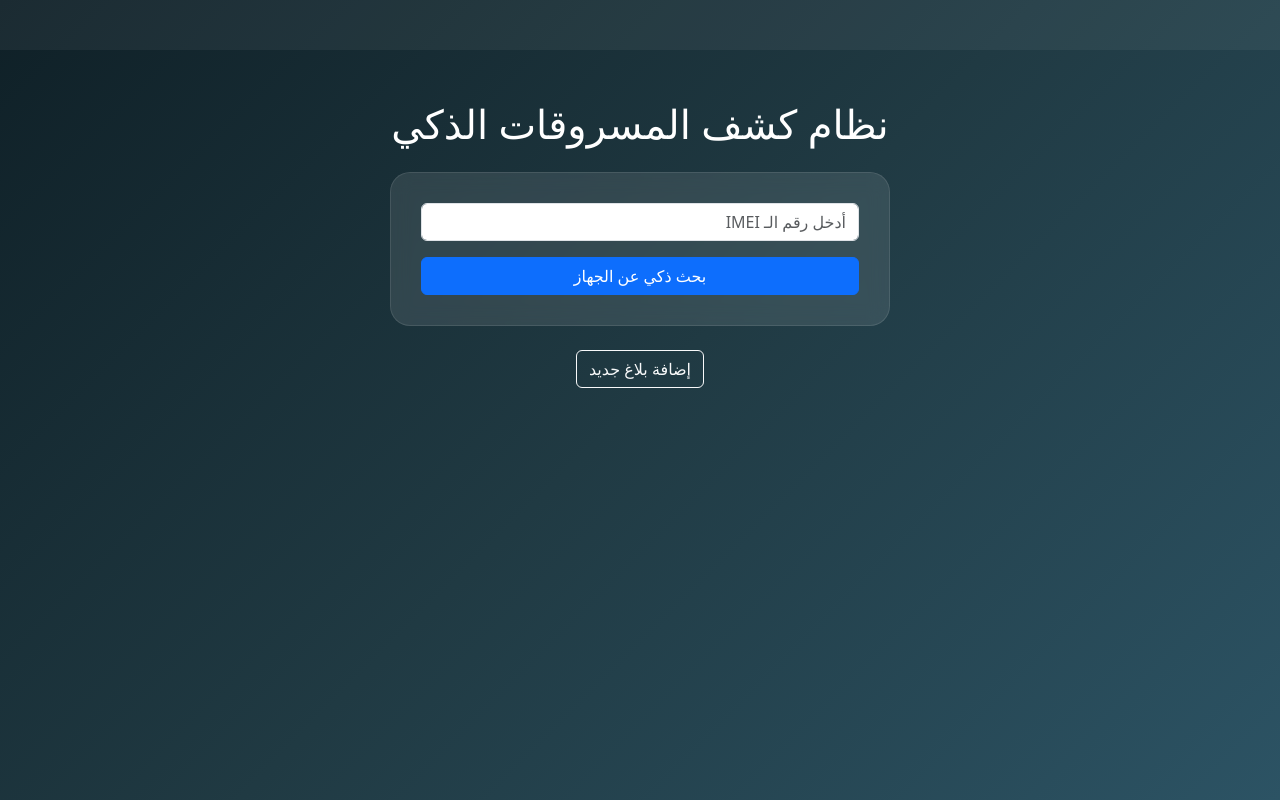
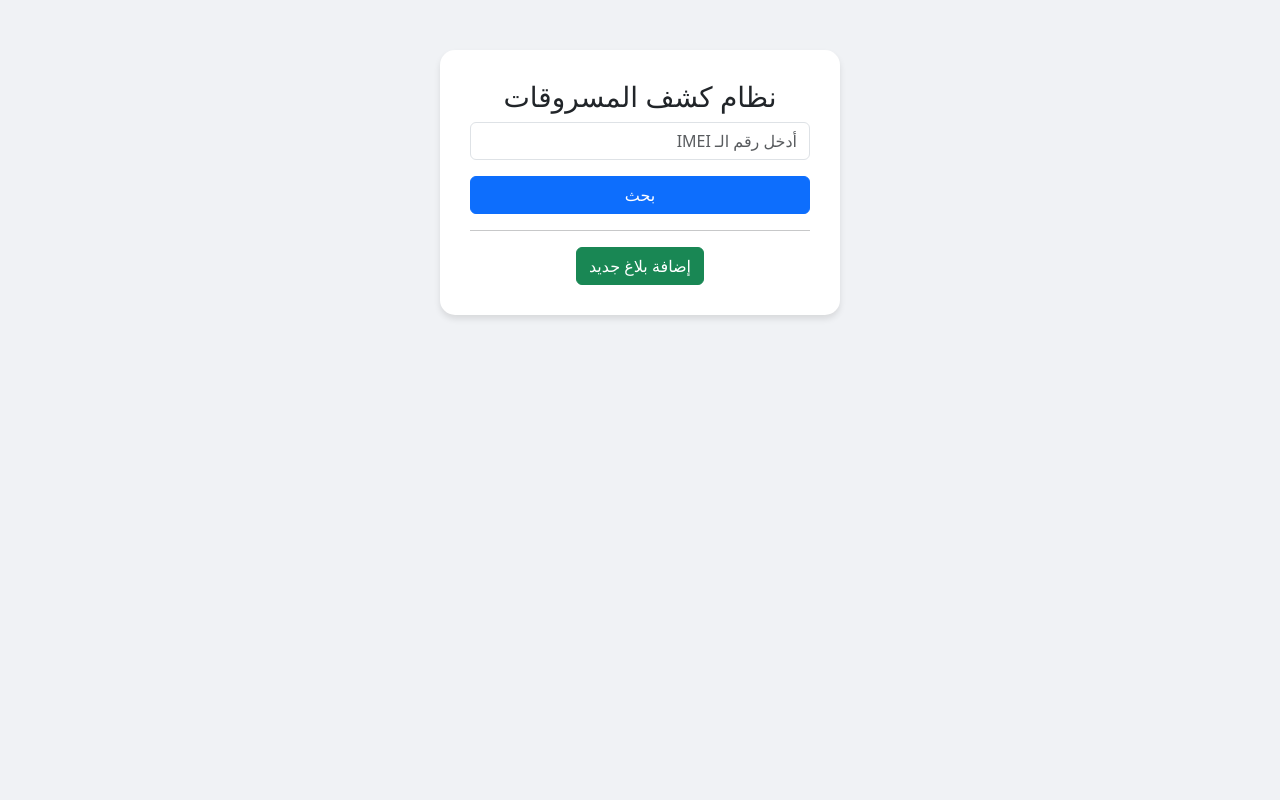
Before and after one commit to Ali202004/stolen-phones-project, a Python web app: template templates/index.html in a window 1280 px wide. Run offline with Jinja, Linux system fonts and the light colour scheme; the template is opened without the code that fills it, so the values that code supplies are empty.

Commit message:
Update index.html

```diff
--- a/templates/index.html
+++ b/templates/index.html
@@ -3,28 +3,28 @@
 <head>
     <link href="https://cdn.jsdelivr.net/npm/bootstrap@5.3.0/dist/css/bootstrap.min.css" rel="stylesheet">
     <style>
-        body { background: linear-gradient(135deg, #0f2027, #203a43, #2c5364); color: white; min-height: 100vh; }
-        .hero { padding: 50px 0; }
-        .glass-card { background: rgba(255, 255, 255, 0.1); backdrop-filter: blur(10px); border-radius: 20px; padding: 30px; border: 1px solid rgba(255,255,255,0.1); }
-        .marquee { background: rgba(255, 255, 255, 0.05); padding: 10px; color: #ffeb3b; font-weight: bold; }
+        body { background: #f0f2f5; text-align: center; padding-top: 50px; }
+        .box { background: white; padding: 30px; border-radius: 15px; width: 90%; max-width: 400px; margin: auto; box-shadow: 0 4px 6px rgba(0,0,0,0.1); }
     </style>
 </head>
 <body>
-    <div class="marquee"><marquee>صلى الله على نبينا محمد ﷺ - اذكروا الله - نظام كشف الأجهزة المفقودة - خدمة رسمية</marquee></div>
-    <div class="container text-center hero">
-        <h1 class="mb-4">نظام كشف المسروقات الذكي</h1>
-        <div class="glass-card mx-auto" style="max-width: 500px;">
-            <form action="/search" method="POST">
-                <input type="text" name="imei" class="form-control mb-3" placeholder="أدخل رقم الـ IMEI" required>
-                <button class="btn btn-primary w-100">بحث ذكي عن الجهاز</button>
-            </form>
-            {% if report %}
-                <div class="alert alert-danger mt-3">⚠️ الجهاز مفقود: {{ report[0] }} | المدينة: {{ report[2] }} | التواصل: {{ report[4] }}</div>
-            {% elif imei %}
-                <div class="alert alert-success mt-3">✅ الجهاز غير مسجل كـ "مفقود".</div>
-            {% endif %}
+    <div class="box">
+        <h3>نظام كشف المسروقات</h3>
+        <form action="/search" method="POST">
+            <input type="text" name="imei" class="form-control mb-3" placeholder="أدخل رقم الـ IMEI" required>
+            <button class="btn btn-primary w-100">بحث</button>
+        </form>
+        {% if report %}
+        <div class="alert alert-danger mt-3">
+            الجهاز مفقود في مدينة {{ report[3] }} <br>
+            التاريخ: {{ report[4] }} <br>
+            للتواصل: {{ report[5] }}
         </div>
-        <a href="/add" class="btn btn-outline-light mt-4">إضافة بلاغ جديد</a>
+        {% elif imei %}
+        <div class="alert alert-success mt-3">الجهاز غير موجود في قائمة البلاغات.</div>
+        {% endif %}
+        <hr>
+        <a href="/add" class="btn btn-success">إضافة بلاغ جديد</a>
     </div>
 </body>
 </html>
```
